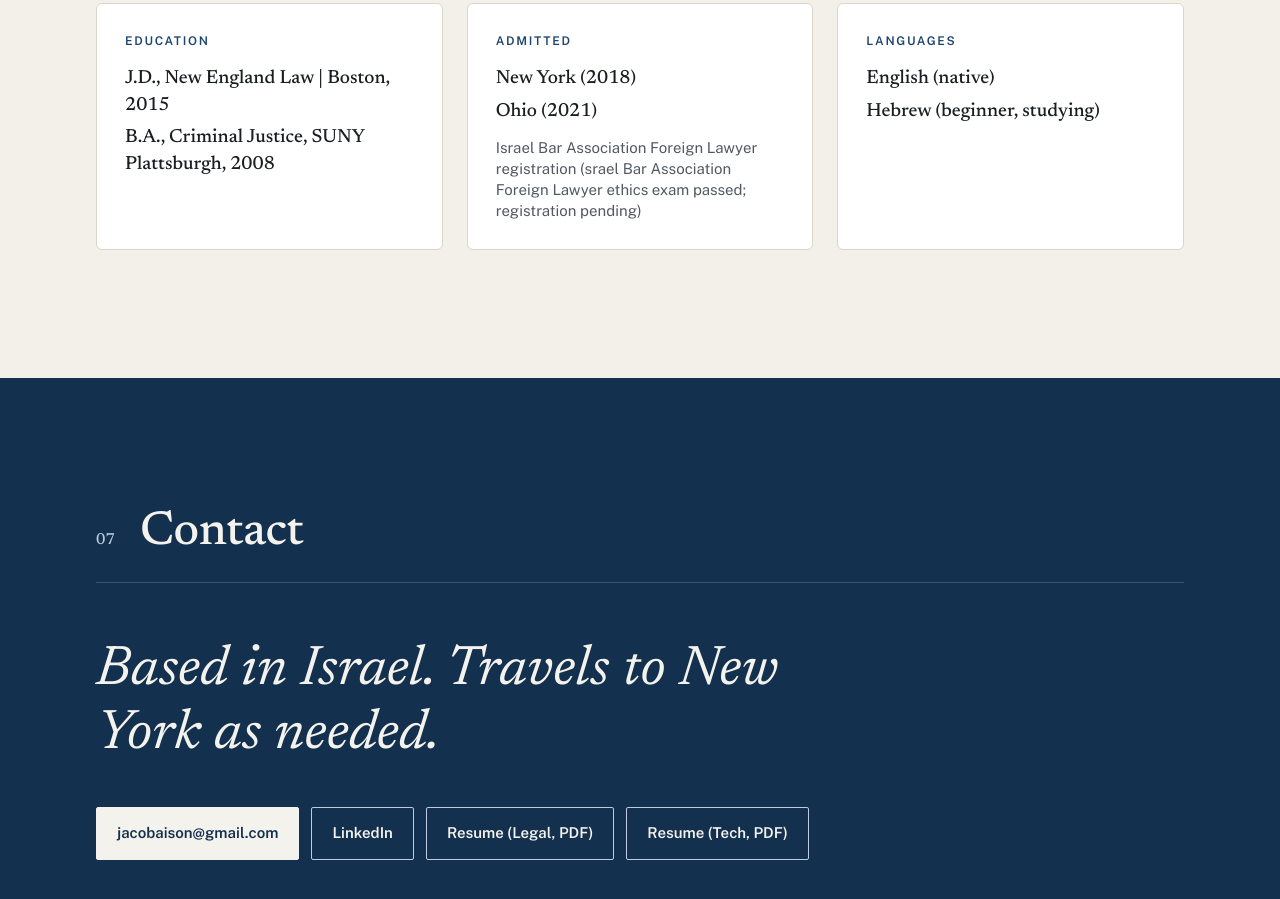
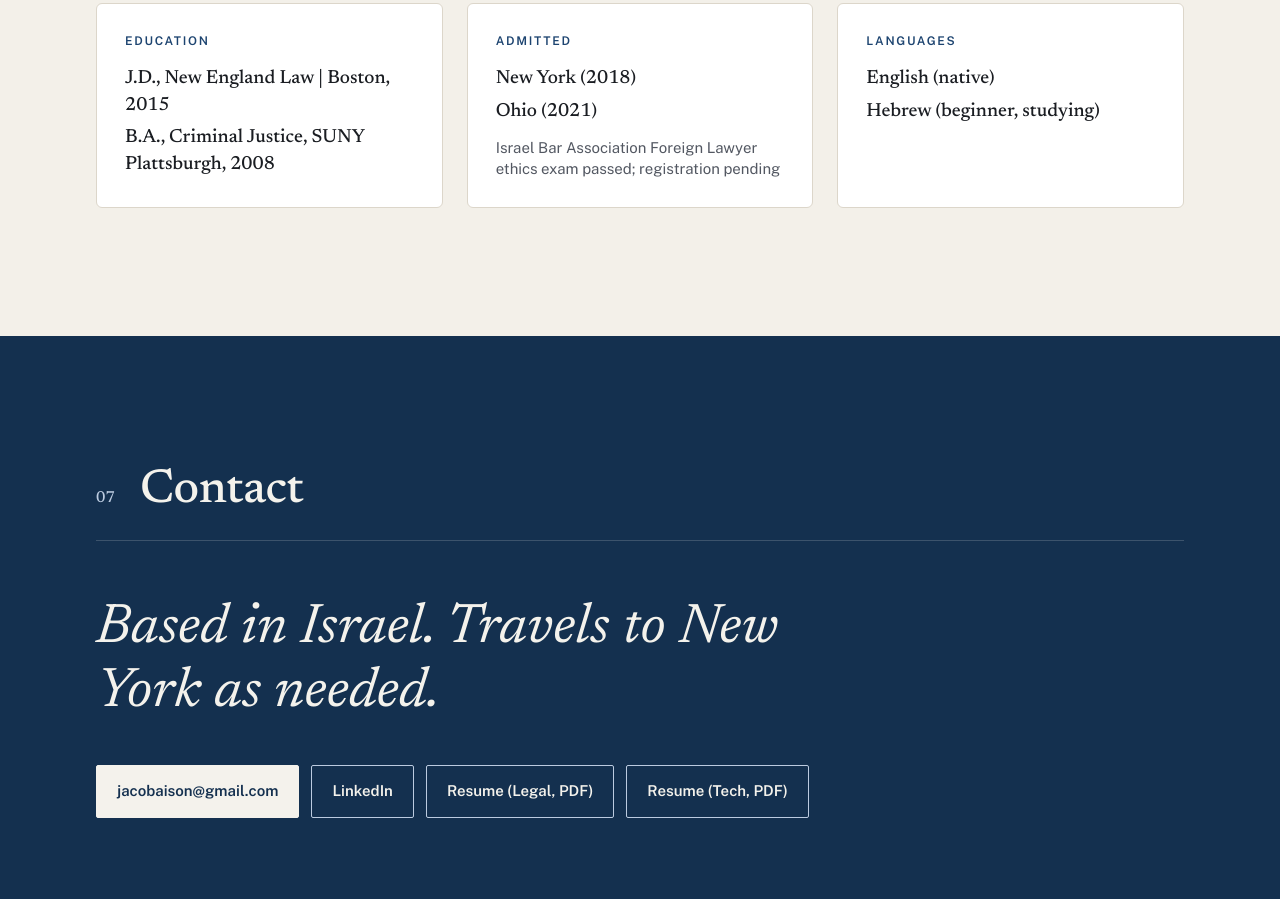
Before and after one commit to jacobaison/jacobaison.github.io, a plain HTML site: page index.html in a window 1280 px wide. Shown: the part 9799-10698 px from the top of the page. Drawn offline with Linux system fonts and the light colour scheme.

Commit message:
Update index.html

```diff
--- a/index.html
+++ b/index.html
@@ -352,7 +352,7 @@
         </header>
         <dl class="creds">
           <div class="cred reveal"><dt>Education</dt><dd>J.D., New England Law | Boston, 2015</dd><dd>B.A., Criminal Justice, SUNY Plattsburgh, 2008</dd></div>
-          <div class="cred reveal"><dt>Admitted</dt><dd>New York (2018)</dd><dd>Ohio (2021)</dd><dd class="soft">Israel Bar Association Foreign Lawyer registration (srael Bar Association Foreign Lawyer ethics exam passed; registration pending)</dd></div>
+          <div class="cred reveal"><dt>Admitted</dt><dd>New York (2018)</dd><dd>Ohio (2021)</dd><dd class="soft">Israel Bar Association Foreign Lawyer ethics exam passed; registration pending</dd></div>
           <div class="cred reveal"><dt>Languages</dt><dd>English (native)</dd><dd>Hebrew (beginner, studying)</dd></div>
         </dl>
       </div>
```
